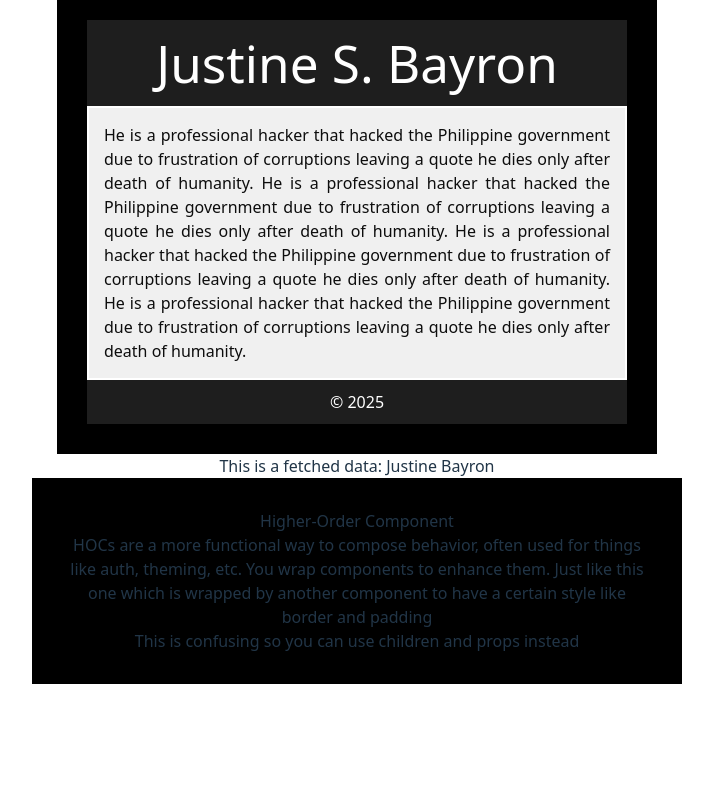
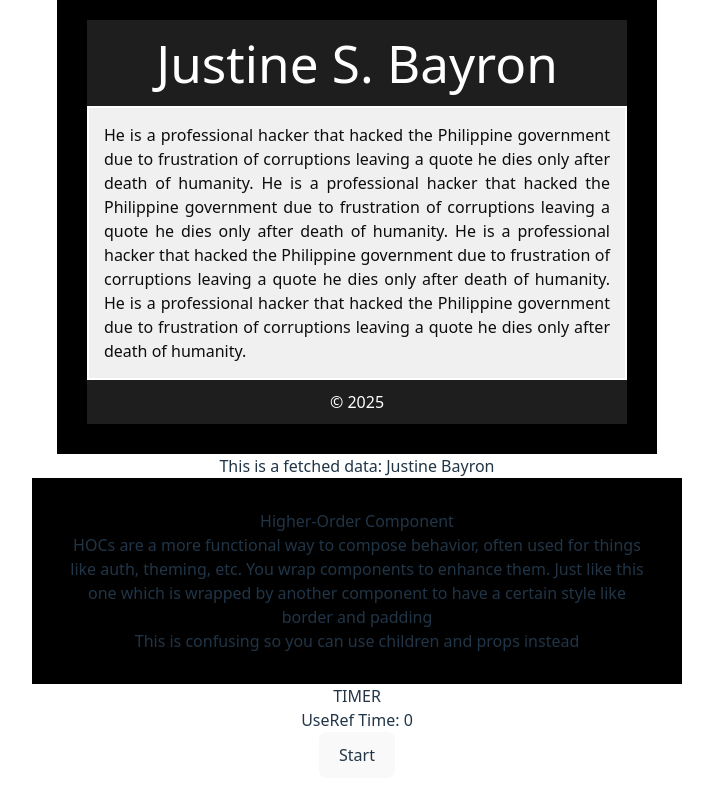
Before and after one commit to LordByron00/Web_Dev, a React (Vite) app in the folder React/learningReact/: page / in a window 1280 px wide. Shown: the part 2529-3329 px from the top of the page, without its empty margins (283-996 px from the left). Before the commit the page ends 3245 px from the top, so only its background shows below. Built offline with nearby package versions, Linux system fonts and the light colour scheme.

Commit message:
Timer with UseRef

```diff
--- a/React/learningReact/src/App.jsx
+++ b/React/learningReact/src/App.jsx
@@ -20,7 +20,7 @@ import Page from './components/Learn/Component composition/Slots (Named Composit
 import Datafetcher from './components/Learn/Component composition/Component Injection (Render Props)/Datafetcher';
 import BoxBorder from './components/Learn/Component composition/Higher-Order Components (HOCs)/BoxBorder';
 import BoxContent from './components/Learn/Component composition/Higher-Order Components (HOCs)/BoxContent';
-
+import UseRefTimer from './components/Learn/useRef/TimerUseRef';
 
 function App() {
   const [count, setCount] = useState(0)
@@ -86,6 +86,7 @@ function App() {
       header={'Higher-Order Component'}
       main={'HOCs are a more functional way to compose behavior, often used for things like auth, theming, etc. You wrap components to enhance them. Just like this one which is wrapped by another component to have a certain style like border and padding'}
       footer={'This is confusing so you can use children and props instead'}/>
+      <UseRefTimer></UseRefTimer>
     </div>
     </>
   )
--- /dev/null
+++ b/React/learningReact/src/components/Learn/useRef/TimerUseRef.jsx
@@ -0,0 +1,19 @@
+import { useRef } from "react";
+
+export default function UseRefTimer() {
+    const useRefTime = useRef(0);
+
+    const setTimer = () => {
+        setInterval(() => {
+            useRefTime.current += 1;
+        }, 1000);
+    }
+
+    return(
+        <>
+            <p>TIMER</p>
+            <p>UseRef Time: {useRefTime.current}</p>
+            <button type="button" onClick={() => setTimer()}>Start</button>
+        </>
+    );
+}
```
